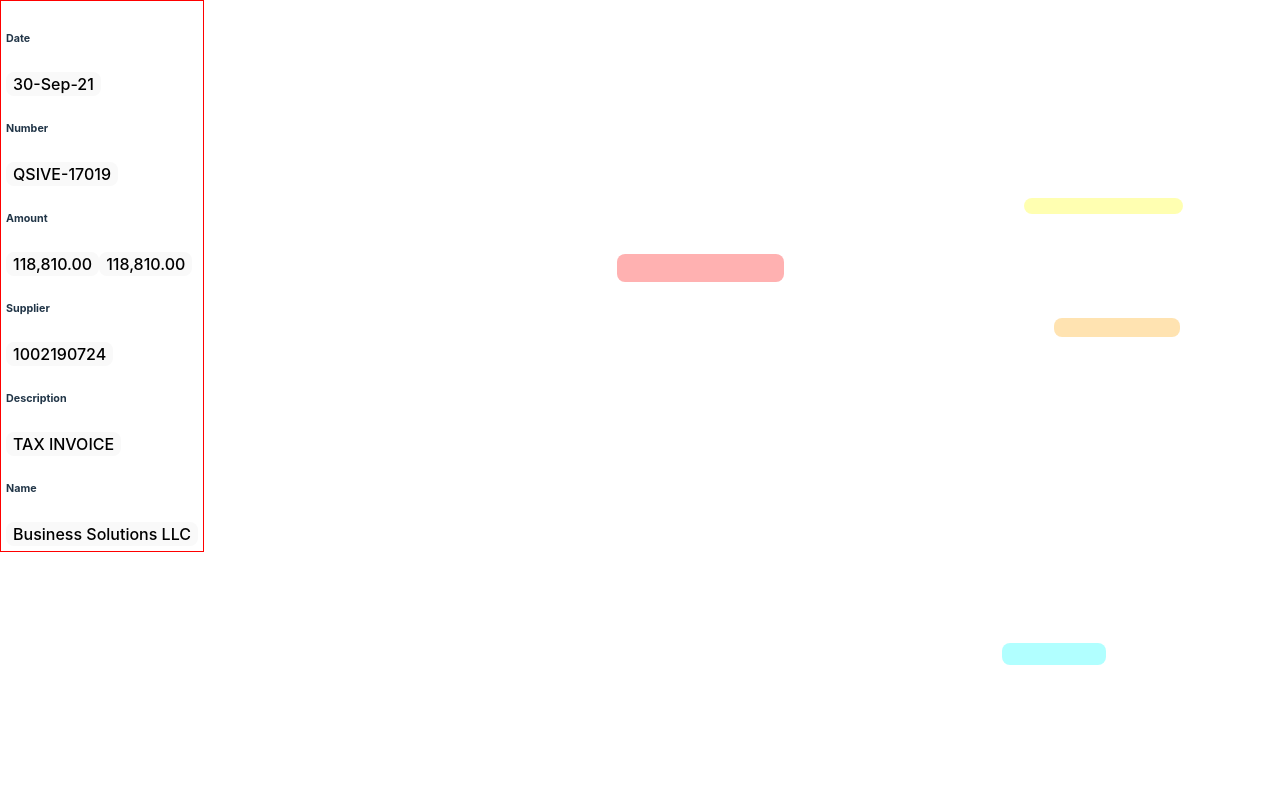
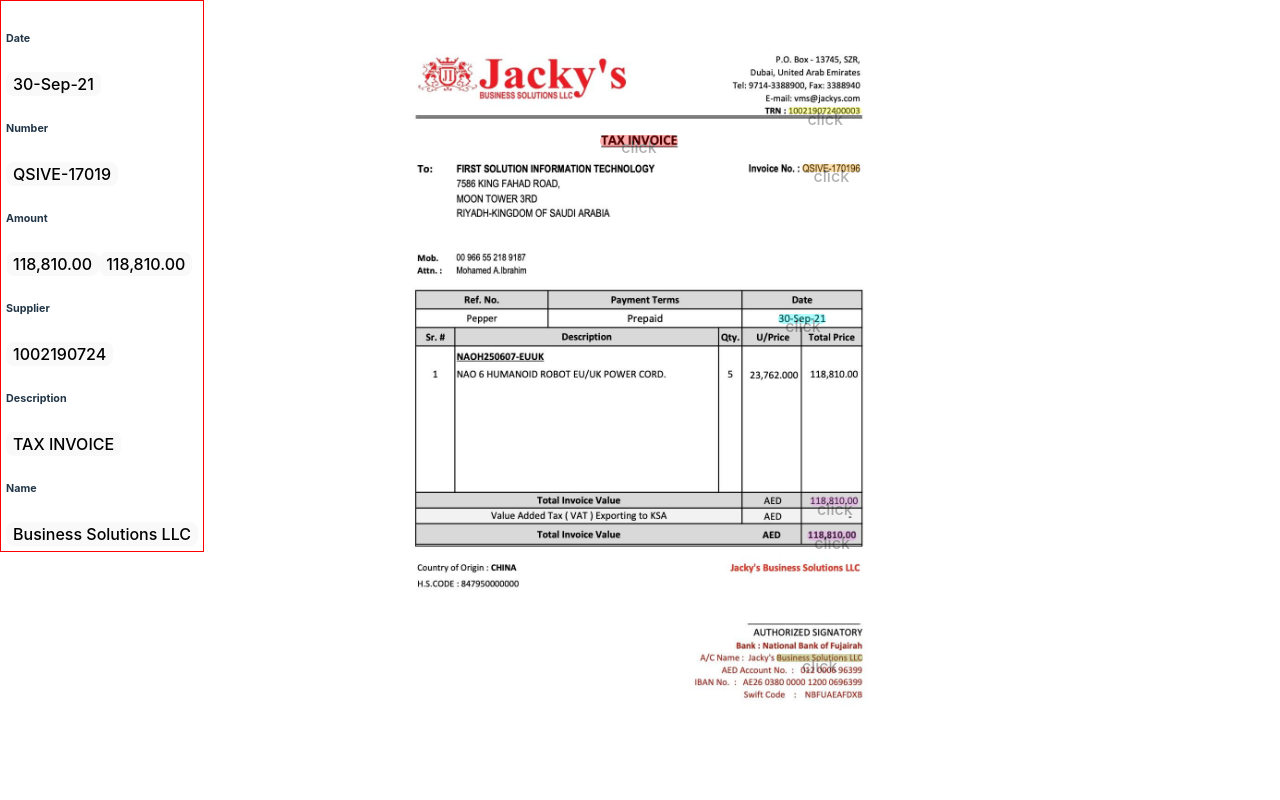
Before and after one commit to Salah-1-s/proven-task, a React (Vite) app: page / in a window 1280 px wide. Shown: the top 800 px of the page. Built offline with nearby package versions, Linux system fonts and the light colour scheme.

Commit message:
refactor: canvas to take 100vh

```diff
--- a/src/App.tsx
+++ b/src/App.tsx
@@ -15,6 +15,7 @@
   const [groupedData, setGroupedData] =
     useState<GroupedBoxesByClassInterface>();
   const [visibleBoxIndex, setVisibleBoxIndex] = useState<number>();
+  const [scaleRatio, setScaleRatio] = useState<number>();
 
   const canvasRef = useRef<HTMLCanvasElement>(null);
 
@@ -37,15 +38,32 @@
   }, [data]);
 
   useEffect(() => {
-    if (!canvasRef?.current) {
-      return;
+    const canvas = canvasRef.current;
+
+    if (canvas) {
+      const ctx = canvas.getContext("2d");
+      const image = new Image();
+
+      image.onload = () => {
+        const canvasHeight = window.innerHeight;
+        const aspectRatio = image.width / image.height;
+
+        canvas.height = canvasHeight;
+        canvas.width = canvasHeight * aspectRatio;
+
+        const scaledWidth = canvas.height * aspectRatio;
+        const scaledHeight = canvas.height;
+        setScaleRatio(scaledWidth / image.width);
+
+        if (ctx) {
+          ctx.clearRect(0, 0, canvas.width, canvas.height);
+          ctx.drawImage(image, 0, 0, scaledWidth, scaledHeight);
+        }
+      };
+
+      image.src = Data.base64;
     }
-
-    const ctx = canvasRef.current ? canvasRef.current.getContext("2d") : null;
-    const myImage = new Image();
-    myImage.src = Data.base64;
-    ctx?.drawImage(myImage, 0, 0);
-  }, [canvasRef]);
+  }, []);
 
   return (
     <main>
@@ -55,17 +73,21 @@
       />
 
       <div className="canvas__wrapper">
-        <canvas ref={canvasRef} id="canvas" height="1450" width="1100"></canvas>
+        <canvas
+          ref={canvasRef}
+          id="canvas"
+          style={{ display: "block", height: "100vh" }}
+        />
         {data.boxes.map((box, i) => (
           <InfoBox
             // Setting a unique key because some of the boxes have the same text/class.
             // And after deleting one of them, their indexes do conflict
             key={box.points[0]}
             index={i}
-            X1={box.points[0]}
-            X2={box.points[2]}
-            Y1={box.points[1]}
-            Y2={box.points[3]}
+            X1={box.points[0] * (scaleRatio || 0)}
+            X2={box.points[2] * (scaleRatio || 0)}
+            Y1={box.points[1] * (scaleRatio || 0)}
+            Y2={box.points[3] * (scaleRatio || 0)}
             text={box.text}
             boxClassName={box.class}
             visibleBoxIndex={visibleBoxIndex}
--- a/src/components/info-box/index.tsx
+++ b/src/components/info-box/index.tsx
@@ -86,7 +86,9 @@
           width,
           height,
         }}
-      />
+      >
+        click
+      </button>
       {Boolean(visibleBoxIndex === index) && (
         <div>
           <input value={boxText} onChange={(e) => setBoxText(e.target.value)} />
```
